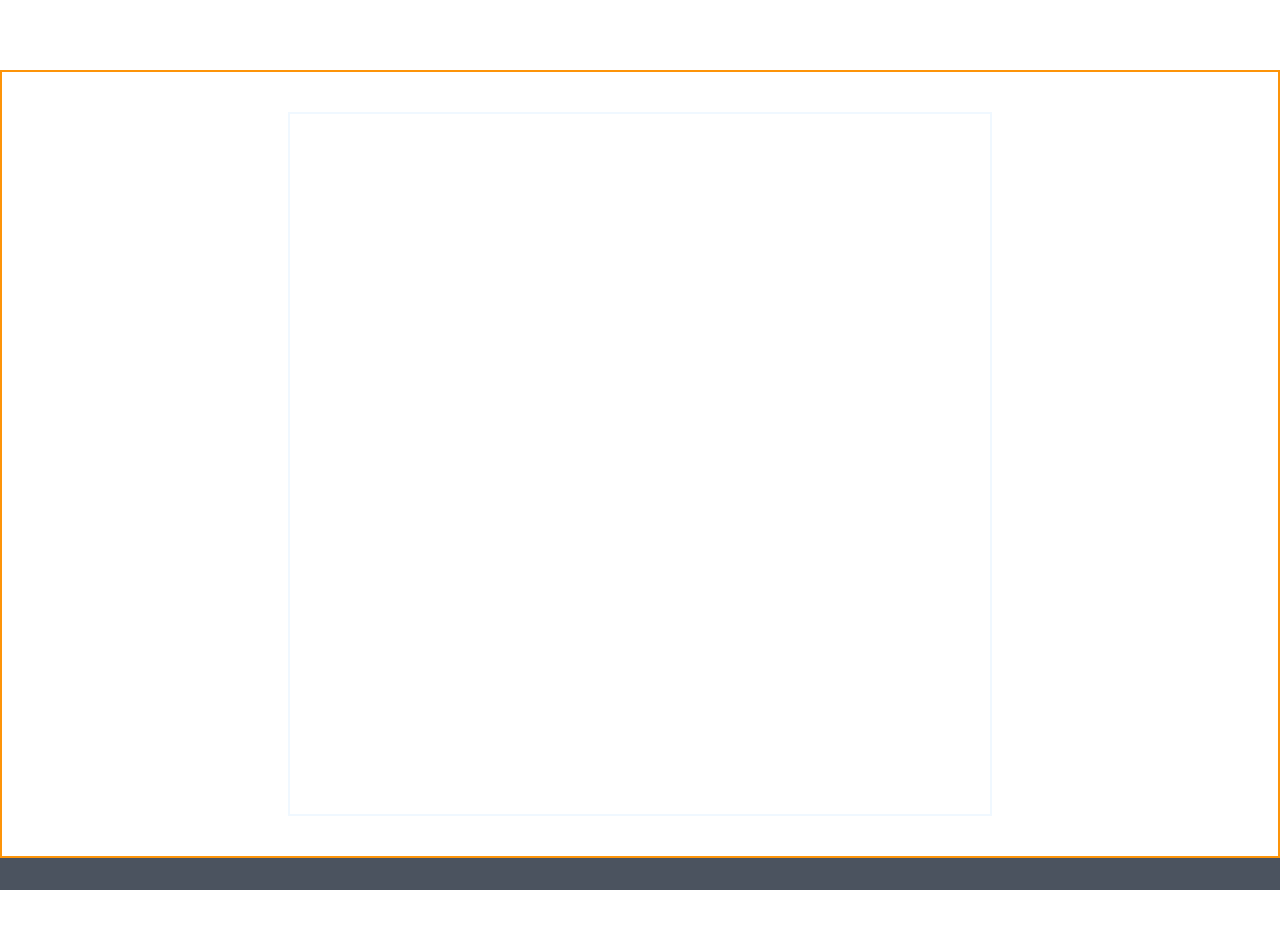
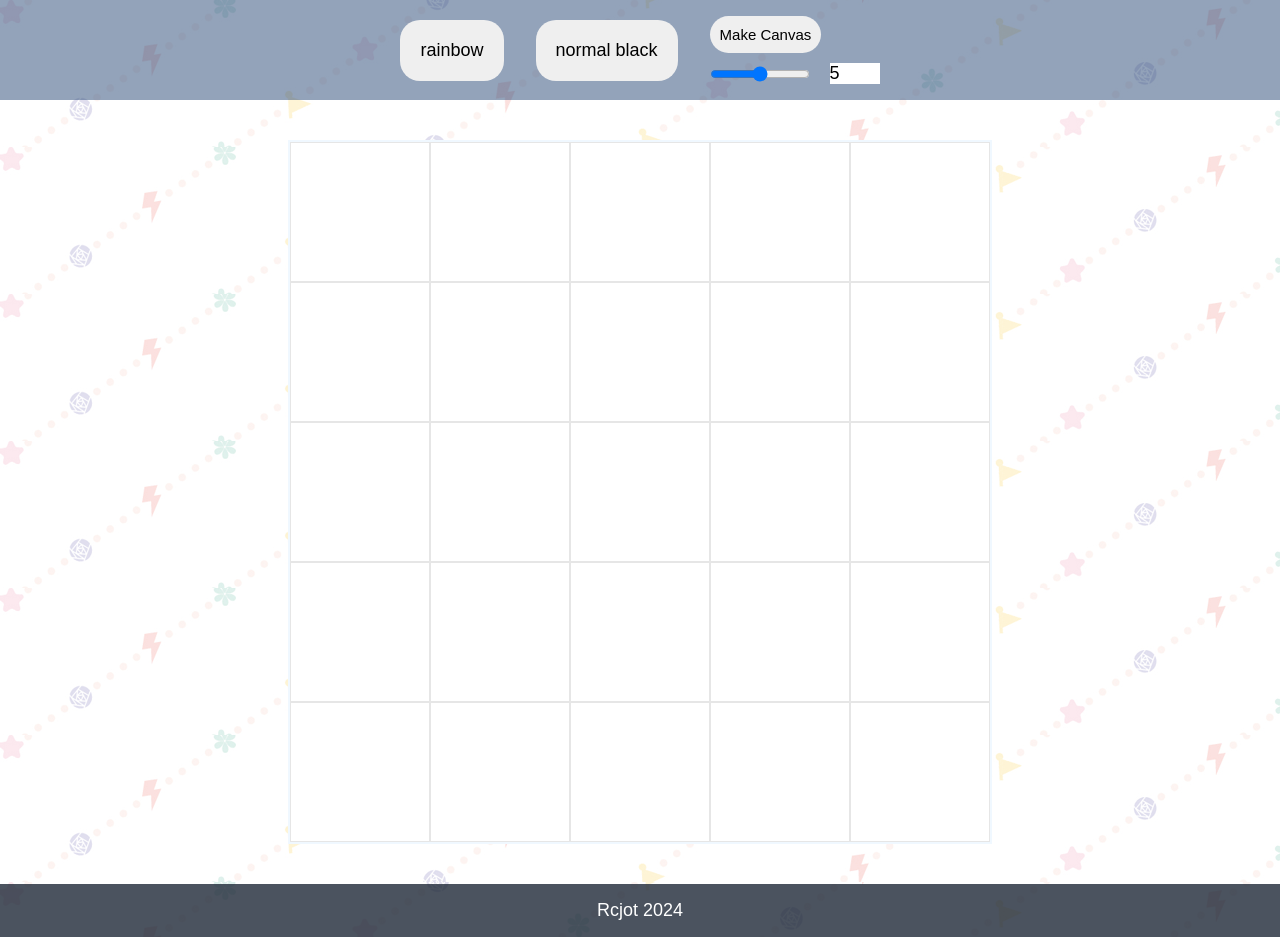
Before and after one commit to Rcjot/Project-Etch-a-Sketch, a plain HTML site: page index.html in a window 1280 px wide. Before the commit the page ends 890 px from the top, so only its background shows below. Drawn offline with Linux system fonts and the light colour scheme.

Commit message:
made make canva button

```diff
--- a/index.html
+++ b/index.html
@@ -10,13 +10,27 @@
 </head>
 <body>
     <div id="screen">
-        <div id="header"></div>
+        <div id="header">
+            <button id="rainbow">rainbow</button>
+            <button id="black">normal black</button>
+            <div id="canvasSize">
+                <label for="range"><button id="canvasButton"> Make Canvas</button></label>
+                <div id="myInput">
+                    <input type="range" id="numRange" min="1" max="100" oninput="this.nextElementSibling.value = this.value">
+                    <input type="number" id="numInput" min="1" max="100" oninput="this.previousElementSibling.value = this.value">
+
+                </div>
+
+
+            </div>
+
+
+        </div>
 
         <div id="container">
-            <div id="row-container"></div>
         </div>
 
-        <div id="footer"></div>
+        <div id="footer">Rcjot 2024</div>
     </div>
     <script src="script.js"></script>
 </body>
--- a/script.js
+++ b/script.js
@@ -1,13 +1,28 @@
-const rowContainer = document.querySelector("#row-container");
+const container = document.querySelector("#container");
+const canvaButton = document.querySelector('#canvasButton');
+const rainbow = document.querySelector('#rainbow');
+const numRange = document.querySelector('#numRange');
+const numInput = document.querySelector('#numInput');
+numInput.value = 5;
+let rowContainerMain; // do this
+let size = numInput.value;
+let first = true;
+//  let size = 16;
 
-let size = 16;
-let sizepx = 700/size;
+
+function createCanvas(mySize){
+
+    let sizepx = 700/mySize;
+    const rowContainer = document.createElement("div");
+    rowContainer.classList.add("row-container");
+    container.appendChild(rowContainer);
+    rowContainerMain = rowContainer; // ADOIASLDJASDk,okay
     let myAttribute = 'height: '+sizepx+'px; width:'+sizepx +'px';
-for (let i = 1; i <= size; i++) {
+    for (let i = 1; i <= mySize; i++) {
         const gridRow = document.createElement("div");
         gridRow.classList.add("gridRow");
         rowContainer.appendChild(gridRow);
-    for (let j = 1; j <=size; j++){
+        for (let j = 1; j <=mySize; j++){
             let opacity = 0;
             const gridBox = document.createElement("div");
             gridBox.classList.add("gridColumn");
@@ -21,3 +36,24 @@ for (let i = 1; i <= size; i++) {
             })
         }
     }
+
+}
+
+
+
+
+
+
+createCanvas(size);
+
+rainbow.addEventListener("click", ()=>{
+    removeCanvas();
+})
+
+canvaButton.addEventListener("click", () => {
+    first = false;
+    size = numInput.value;
+    console.log(size);
+    rowContainerMain.remove();
+    createCanvas(size);
+})
--- a/style.css
+++ b/style.css
@@ -5,7 +5,9 @@
     font-family: Arial, Helvetica, sans-serif;
     color: white;
 }
-
+body{
+    background-image: url(images/gbpBackground.png);
+}
 #screen {
     min-height: 100vh;
     display: flex;
@@ -17,7 +19,52 @@
     min-height: 70px;
     max-height: 100px;
     box-sizing: border-box;
+    display: flex;
+    justify-content: center;
+    align-items: center;
+    gap: 32px;
+    padding: 20px;
+    background-color: rgba(40, 73, 119, 0.5);
 }
+
+#header > * {
+    color: black;
+}
+button {
+    padding: 20px;
+    border: 0px;
+    border-radius: 20px ;
+
+}
+#canvasSize{
+    display: flex;
+    flex-direction: column;
+    gap:10px;
+}
+
+#myInput{
+    display: flex;
+    gap: 20px;
+    align-items: center;
+}
+
+#numRange {
+    width: 100px;
+}
+#numInput {
+    width: 50px;
+    color:black;
+    border: 0;
+
+}
+#canvasButton {
+    color:black;
+    font-size: 15px;
+    padding: 10px;
+    border: 0px;
+    border-radius: 20px ;
+}
+
 
 
 #footer {
@@ -34,14 +81,14 @@
     flex:auto;
     padding: 40px;
     display: flex;
-    border: solid rgb(253, 148, 9) 2px;
+    /* border: solid rgb(253, 148, 9) 2px; */
     justify-content: center;
     max-height: max-content;
 
 }
 
-#row-container {
-
+.row-container {
+    background-color: white;
     border: solid aliceblue 2px;
     display: flex;
     flex-direction: column;
@@ -59,7 +106,8 @@
 
 .gridColumn{
     box-sizing: border-box;
-    border: solid gray 0px;
+    border: solid gray 1px;
+    opacity: 0.2;
     /* width: 43.75px;
     height: 43.75px; */
     color: black;
```
Also changed, not shown: images/gbpBackground.png (added). Lines whose indentation alone changed are shown as unchanged.
